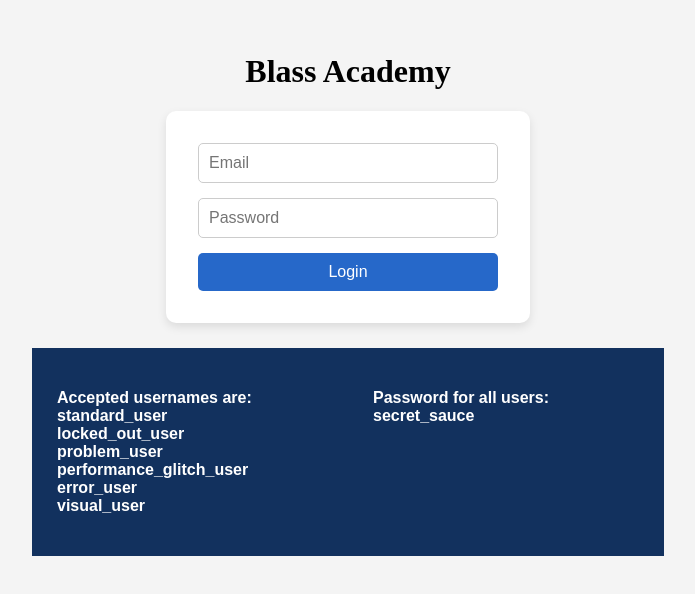
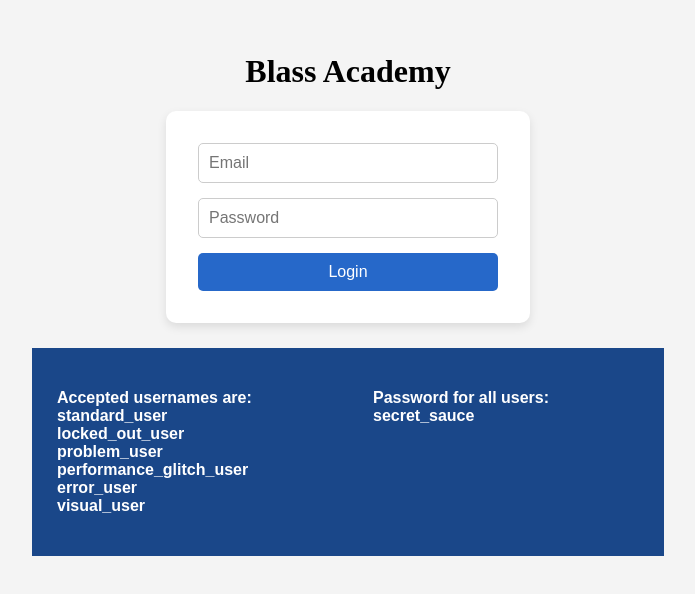
Before and after one commit to calvario31/FrontWebBlassAcademy, a React (Vite) app: page / in a window 1280 px wide. Shown: the part 114-708 px from the top of the page, without its empty margins (292-987 px from the left). Built offline with nearby package versions, Linux system fonts and the light colour scheme.

Commit message:
update color

```diff
--- a/src/Login.css
+++ b/src/Login.css
@@ -51,7 +51,7 @@ button:hover {
 
 .login-guide {
   margin-top: 25px;
-  background-color: #12315e;
+  background-color: #1a4789;
   color: white;
   width: 50%;
   display: flex;
```
